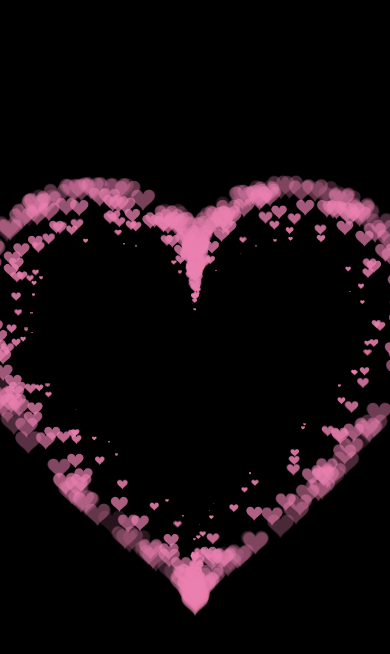
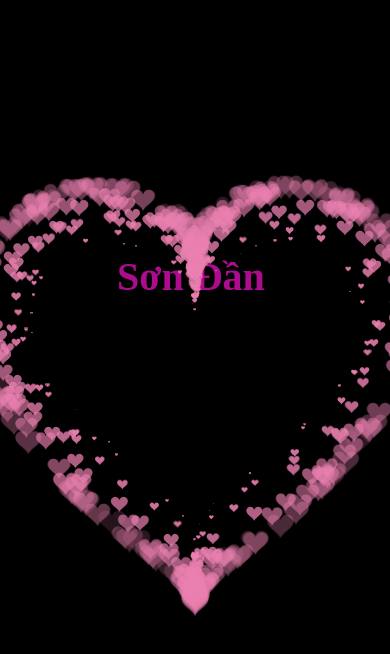
Before and after one commit to khactruong38/heart, a plain HTML site: page index.html in a window 390 px wide. Shown: the part 30-684 px from the top of the page. Drawn offline with Linux system fonts and the light colour scheme.

Commit message:
Update index.html

```diff
--- a/index.html
+++ b/index.html
@@ -1,7 +1,7 @@
 <!DOCTYPE HTML PUBLIC "-//W3C//DTD HTML 4.0 Transitional//EN">
 <HTML>
  <HEAD>
-  <TITLE> I Love You </TITLE>
+  <TITLE> Sơn Giang </TITLE>
   <META NAME="Generator" CONTENT="EditPlus">
   <META NAME="Author" CONTENT="">
   <META NAME="Keywords" CONTENT="">
@@ -18,10 +18,26 @@ canvas {
   width: 100%;
   height: 100%;
 }
+.name h2 {
+  color: rgba(238, 16, 197, 0.725);
+  font-size: 60px;
+  padding-top: 15%;
+  padding-left: 42%;
+  position: absolute;
+}
+@media(max-width:700px ){
+.name h2 {
+  font-size: 40px;
+  padding-top: 64%;
+  padding-left: 30%;
+}
+}
   </style>
  </HEAD>
 
  <BODY>
+  <div class="name">
+    <h2>Sơn  Đần</h2>
     <canvas id="pinkboard"></canvas>
     <script>
     /*
@@ -258,5 +274,7 @@ var ParticlePool = (function() {
     }, 10);
   })(document.getElementById('pinkboard'));
     </script>
+  </div>
+
  </BODY>
 </HTML>
```
Lines whose indentation alone changed are shown as unchanged.
